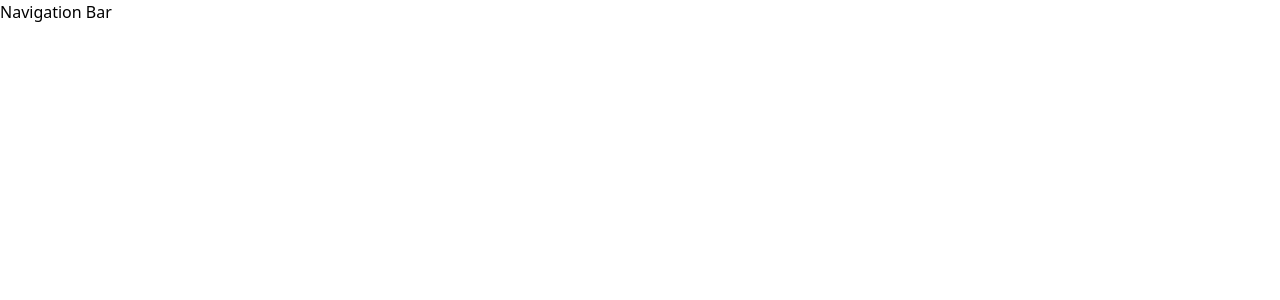
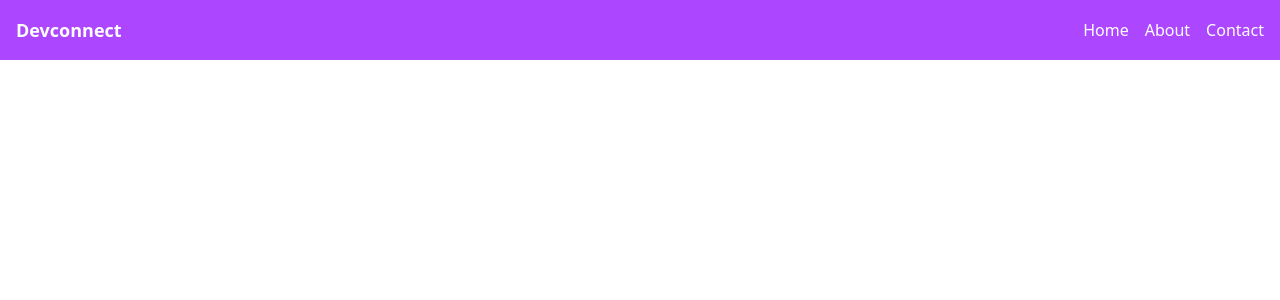
Before and after one commit to EduardoJRP/dev-cards-game, a Next.js app in the folder devconnect_app/: page / in a window 1280 px wide. Shown: the top 300 px of the page. Built offline with nearby package versions, Linux system fonts and the light colour scheme.

Commit message:
update: improved the navbar

```diff
--- a/devconnect_app/components/navbar.tsx
+++ b/devconnect_app/components/navbar.tsx
@@ -2,9 +2,19 @@ import React from "react";
 
 export default function NavBar() {
   return (
-    <nav>
-      {/* Add your navigation content here */}
-      <h1>Navigation Bar</h1>
+    <nav className="flex items-center justify-between bg-purple-500 text-white p-4">
+      <h1 className="text-lg font-bold">Devconnect</h1>
+      <div className="flex space-x-4">
+        <a href="#home" className="hover:underline">
+          Home
+        </a>
+        <a href="#about" className="hover:underline">
+          About
+        </a>
+        <a href="#contact" className="hover:underline">
+          Contact
+        </a>
+      </div>
     </nav>
   );
 }
```
Also changed, not shown: devconnect_app/package.json (+9 -6 lines), 1 other file (tests, documents, lock files or other folders).
